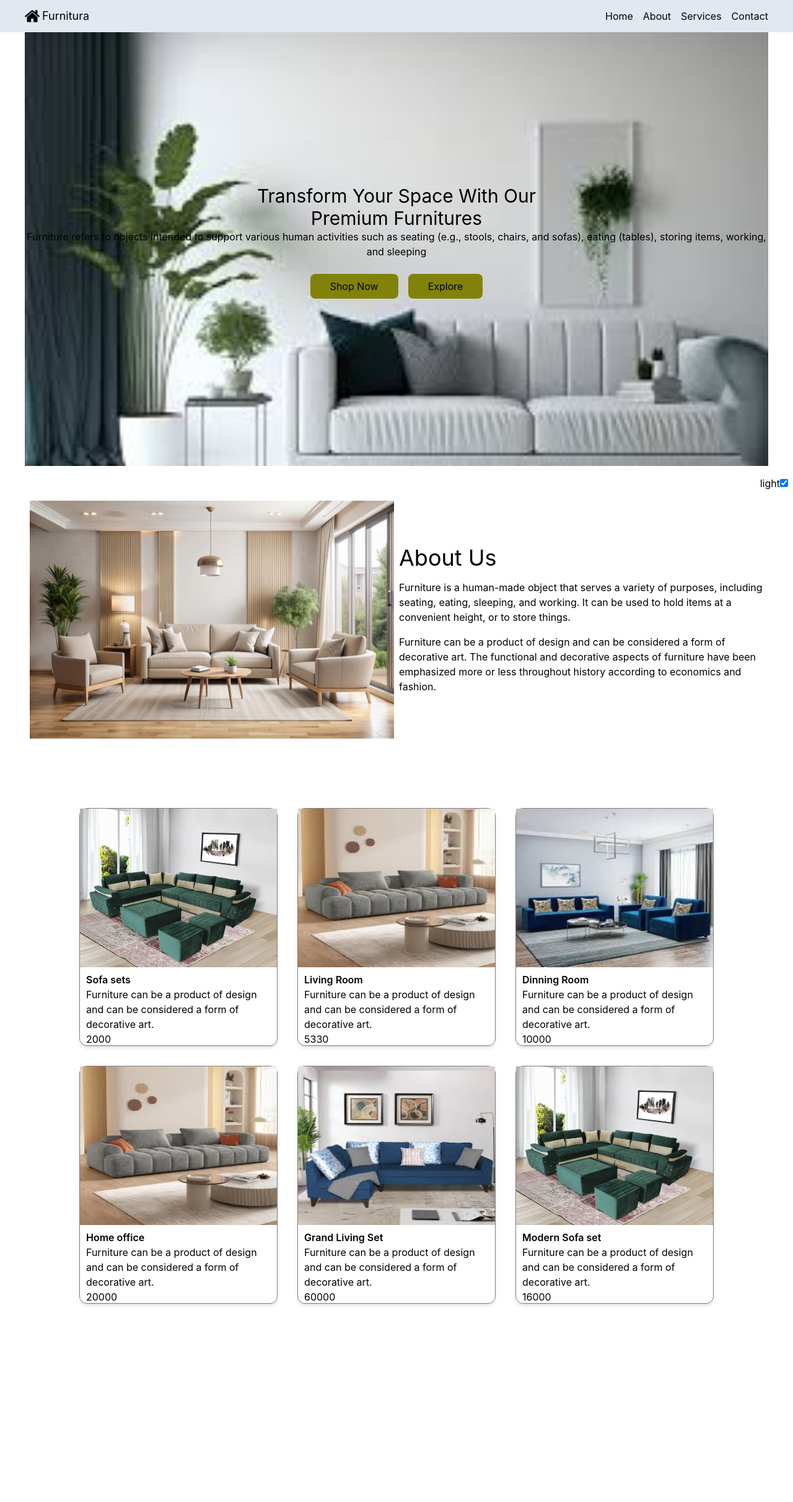
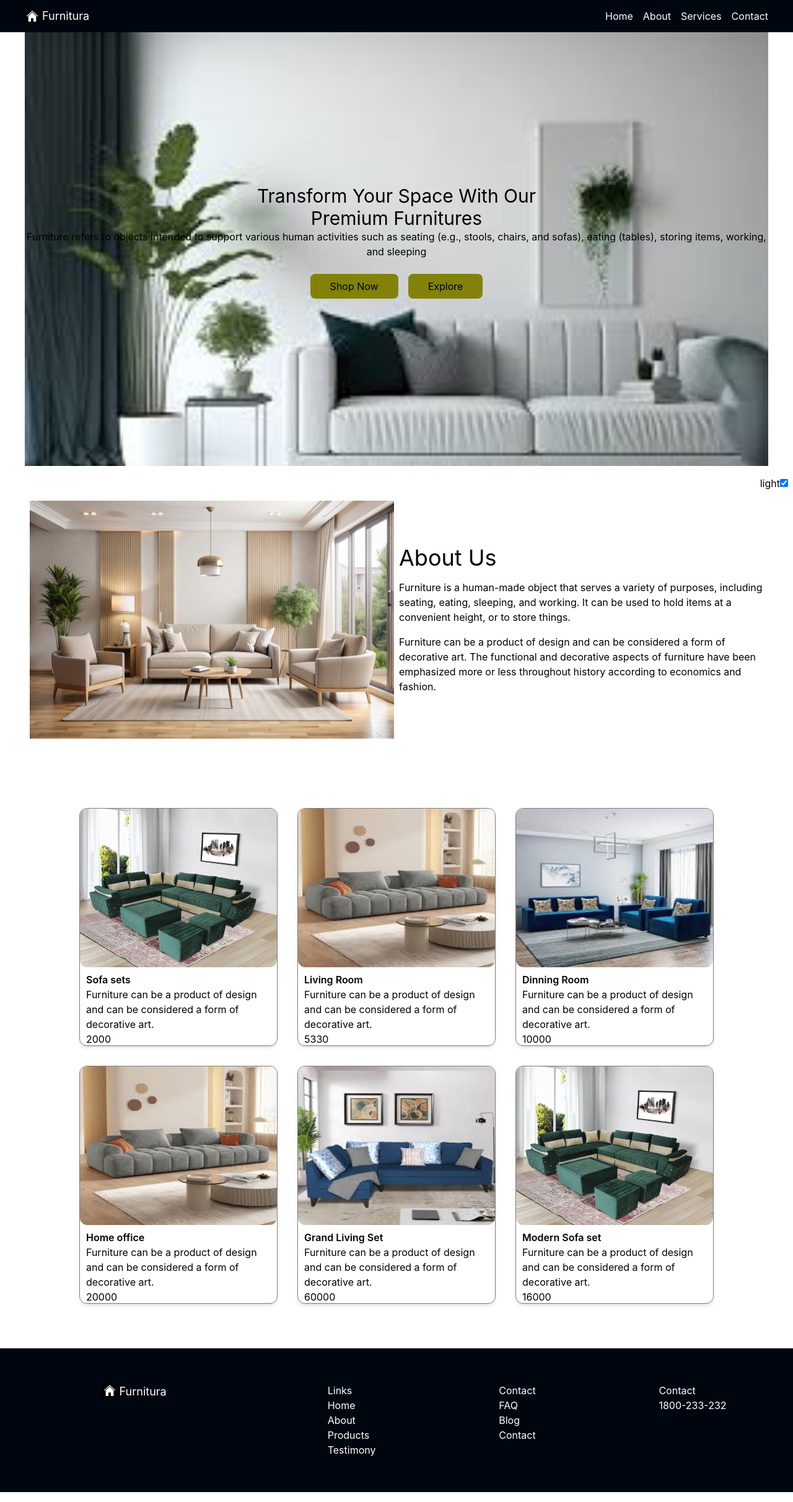
Before and after one commit to Khush0601/Furniture-Tailwind-Project, a React (Create React App) app: page / in a window 1280 px wide. Shown: the whole page at 62% size. Before the commit the page ends 2176 px from the top, so only its background shows below. Built offline with nearby package versions, Linux system fonts and the light colour scheme.

Commit message:
implemented footer and done components separated

```diff
--- a/src/App.js
+++ b/src/App.js
@@ -1,10 +1,12 @@
 import React, { useState } from 'react'
-import icon from '../src/Assets/icon.png'
-import AboutImg from '../src/Assets/AboutImg.jpg'
-import data from '../src/Data/data'
-import Card from './component/card'
+
+
 
 import './App.css'
+import Footer from './component/Footer/footer'
+
+import Nav from './component/Nav/Nav'
+import Section from './component/Section/Section'
 const App = () => {
   const [isLight,setIsLight]=useState(true)
 
@@ -15,67 +17,11 @@ const App = () => {
     <input id='themeCheckBox' type='checkbox' checked={isLight} onChange={()=>setIsLight((p)=>!p)}/>
    </div>
      <div className={`w-screen  ${isLight?'light':'dark'} tapp-bg`}>
-   <nav className='px-5 xs:px-10 py-3 bg-slate-200 grid grid-cols-12 gap-2'>
-     <div className='col-span-6 xs:col-span-4  flex items-center'>
-     <img src={icon} alt='home-icon' className='w-6 h-6'/>
-     <div className='text-lg px-1'>Furnitura</div>
-     </div>
-     <div className='col-span-6 xs:col-span-8  flex items-center justify-end '>
-     <div className='xs:hidden'>Menu</div>
-          <div className='hidden xs:flex '>
-          <div className='mx-2'>Home</div>
-          <div className='mx-2'>About</div>
-          <div className='mx-2'>Services</div>
-          <div className='ml-2'>Contact</div>
-     </div>
-     </div>
-   </nav>
-   <section className='px-5  xs:px-10 '>
-   <div className='h-[700px] py-10 home-banner flex flex-col justify-center items-center'>
-        <div className='text-3xl text-center'>Transform Your Space With Our </div>
-        <div className='text-3xl text-center'>Premium Furnitures</div>
-        <div className='text-center'>
-        Furniture refers to objects intended to support various human activities such
-        as seating (e.g., stools, chairs, and sofas), eating (tables), storing items, working, and sleeping
-        </div>
-        <div className='flex gap-4 my-6'>
-          <button className='px-8 py-2 explore-button rounded-lg'>Shop Now</button>
-          <button className='px-8 py-2  explore-button rounded-lg'>Explore</button>
-        </div>
-   </div>
+     <Nav/>
 
-   <div className='py-10 px-2 my-4 grid grid-cols-1 md:grid-cols-2  tapp-bg gap-2 '>
-    <div className='  flex justify-center items-center '>
-    <img src={AboutImg} alt="aboutImg" className=' h-96'/>
-    </div>
-    <div className='  flex flex-col justify-center '>
-    <div className='text-4xl text-center md:text-left tapp-text'>About Us</div>
-            <div className='my-4 text-center md:text-left tapp-text '>
-            Furniture is a human-made object that serves a variety of purposes,
-             including seating, eating, sleeping, and working. It can be used to hold
-             items at a convenient height, or to store things.
-            </div>
-            <div className='text-center md:text-left tapp-text'>
-        Furniture can be a product of design and can be considered a
-        form of decorative art. The functional and decorative aspects of furniture
-         have been emphasized more or less throughout history according to economics and fashion.
-        </div>
-    </div>
-   </div>
-   <div className='py-10 px-2 my-4   tapp-bg flex flex-wrap justify-center'>
+    <Section/>
 
-          {
-            data.map((el,i)=>{
-              return <Card key={i} el={el} />
-            })
-          }
-
-
-   </div>
-   </section>
-
-
-
+     <Footer/>
     </div>
    </>
   )
--- /dev/null
+++ b/src/component/Footer/footer.js
@@ -0,0 +1,36 @@
+import React from 'react'
+import Logo from '../Logo/Logo'
+
+const Footer = () => {
+  return (
+    <div className='py-10 px-2 my-4  grid grid-cols-12 bg-[#000610] text-white'>
+      <div className='col-span-12 md:col-span-4  py-4 flex justify-center'>
+        <Logo/>
+      </div>
+      <div className='col-span-12 md:col-span-8 '>
+       <div className=' flex justify-around py-4'>
+       <div>
+        <p>Links</p>
+        <p>Home</p>
+        <p>About</p>
+        <p>Products</p>
+        <p>Testimony</p>
+       </div>
+       <div>
+        <p>Contact</p>
+        <p>FAQ</p>
+        <p>Blog</p>
+        <p>Contact</p>
+       </div>
+       <div >
+        <p >Contact</p>
+        <p>1800-233-232</p>
+
+       </div>
+       </div>
+      </div>
+    </div>
+  )
+}
+
+export default Footer
--- /dev/null
+++ b/src/component/Logo/Logo.js
@@ -0,0 +1,12 @@
+import React from 'react'
+import icon from '../../Assets/icon2.jpg'
+const Logo = () => {
+  return (
+    <>
+         <img src={icon} alt='home-icon' className='w-6 h-6'/>
+         <div className='text-lg px-1'>Furnitura</div>
+    </>
+  )
+}
+
+export default Logo
--- /dev/null
+++ b/src/component/Nav/Nav.js
@@ -0,0 +1,25 @@
+import React from 'react'
+import Logo from '../Logo/Logo'
+
+const Nav = () => {
+  return (
+    <>
+    <nav className='px-5 xs:px-10 py-3 bg-[#000610] grid grid-cols-12 text-white gap-2'>
+     <div className='col-span-6 xs:col-span-4  flex items-center'>
+     <Logo/>
+     </div>
+     <div className='col-span-6 xs:col-span-8  flex items-center justify-end '>
+     <div className='xs:hidden'>Menu</div>
+          <div className='hidden xs:flex '>
+          <div className='mx-2'>Home</div>
+          <div className='mx-2'>About</div>
+          <div className='mx-2'>Services</div>
+          <div className='ml-2'>Contact</div>
+     </div>
+     </div>
+   </nav>
+    </>
+  )
+}
+
+export default Nav
--- /dev/null
+++ b/src/component/Section/Section.js
@@ -0,0 +1,57 @@
+import React from 'react'
+import AboutImg from '../../Assets/AboutImg.jpg'
+import data from '../../Data/data'
+import Card from '../../component/card'
+const Section = () => {
+  return (
+    <>
+        <section className='px-5  xs:px-10 '>
+   <div className='h-[700px] py-10 home-banner flex flex-col justify-center items-center'>
+        <div className='text-3xl text-center'>Transform Your Space With Our </div>
+        <div className='text-3xl text-center'>Premium Furnitures</div>
+        <div className='text-center'>
+        Furniture refers to objects intended to support various human activities such
+        as seating (e.g., stools, chairs, and sofas), eating (tables), storing items, working, and sleeping
+        </div>
+        <div className='flex gap-4 my-6'>
+          <button className='px-8 py-2 explore-button rounded-lg'>Shop Now</button>
+          <button className='px-8 py-2  explore-button rounded-lg'>Explore</button>
+        </div>
+   </div>
+
+   <div className='py-10 px-2 my-4 grid grid-cols-1 md:grid-cols-2  tapp-bg gap-2 '>
+    <div className='  flex justify-center items-center '>
+    <img src={AboutImg} alt="aboutImg" className=' h-96'/>
+    </div>
+    <div className='flex flex-col justify-center '>
+            <div className='text-4xl text-center md:text-left tapp-text'>About Us</div>
+            <div className='my-4 text-center md:text-left tapp-text '>
+             Furniture is a human-made object that serves a variety of purposes,
+             including seating, eating, sleeping, and working. It can be used to hold
+             items at a convenient height, or to store things.
+            </div>
+            <div className='text-center md:text-left tapp-text'>
+             Furniture can be a product of design and can be considered a
+             form of decorative art. The functional and decorative aspects of furniture
+             have been emphasized more or less throughout history according to economics and fashion.
+             </div>
+    </div>
+   </div>
+   <div className='py-10 px-2 my-4   tapp-bg flex flex-wrap justify-center'>
+
+          {
+            data.map((el,i)=>{
+              return <Card key={i} el={el} />
+            })
+          }
+
+
+   </div>
+
+
+   </section>
+    </>
+  )
+}
+
+export default Section
--- a/src/component/card.js
+++ b/src/component/card.js
@@ -3,7 +3,7 @@ import React from 'react'
 const Card = ({el}) => {
   return (
     <div className='w-80 h-96  m-4 flex flex-col border-[1px] shadow-md rounded-xl tapp-border'>
-      <img src={el.image} alt={el.name} className='w-80 h-64'/>
+      <img src={el.image} alt={el.name} className='w-80 h-64 rounded-xl'/>
       <div className='px-2.5 py-2'>
       <div className='font-semibold tapp-text'>{el.name}</div>
       <div className='tapp-text'>{el.description}</div>
```
Also changed, not shown: src/Assets/icon2.jpg (added).
